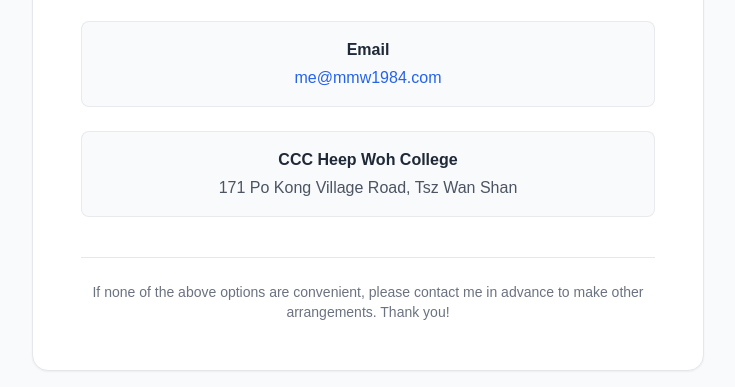
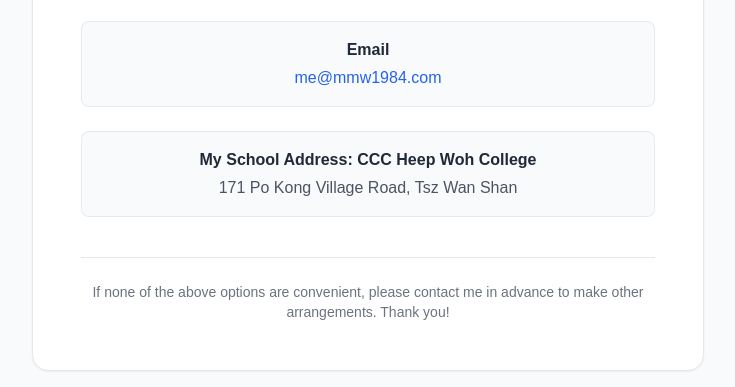
Before and after one commit to mmw1984/lost-and-found, a plain HTML site: page index.html in a window 1280 px wide. Shown: the part 857-1244 px from the top of the page, without its empty margins (272-1007 px from the left). Drawn offline with nearby package versions, Linux system fonts and the light colour scheme; no server answers; a web font is replaced by a local one.

Commit message:
Refactor index.html structure and content

```diff
--- a/index.html
+++ b/index.html
@@ -90,7 +90,7 @@
 
                     <!-- School Address -->
                     <div class="bg-gray-50 rounded-lg p-4 border border-gray-200/80 text-center">
-                        <p class="font-semibold text-gray-800 mb-1">CCC Heep Woh College</p>
+                        <p class="font-semibold text-gray-800 mb-1">My School Address: CCC Heep Woh College</p>
                         <p class="text-gray-600">171 Po Kong Village Road, Tsz Wan Shan</p>
                     </div>
                 </div>
```
